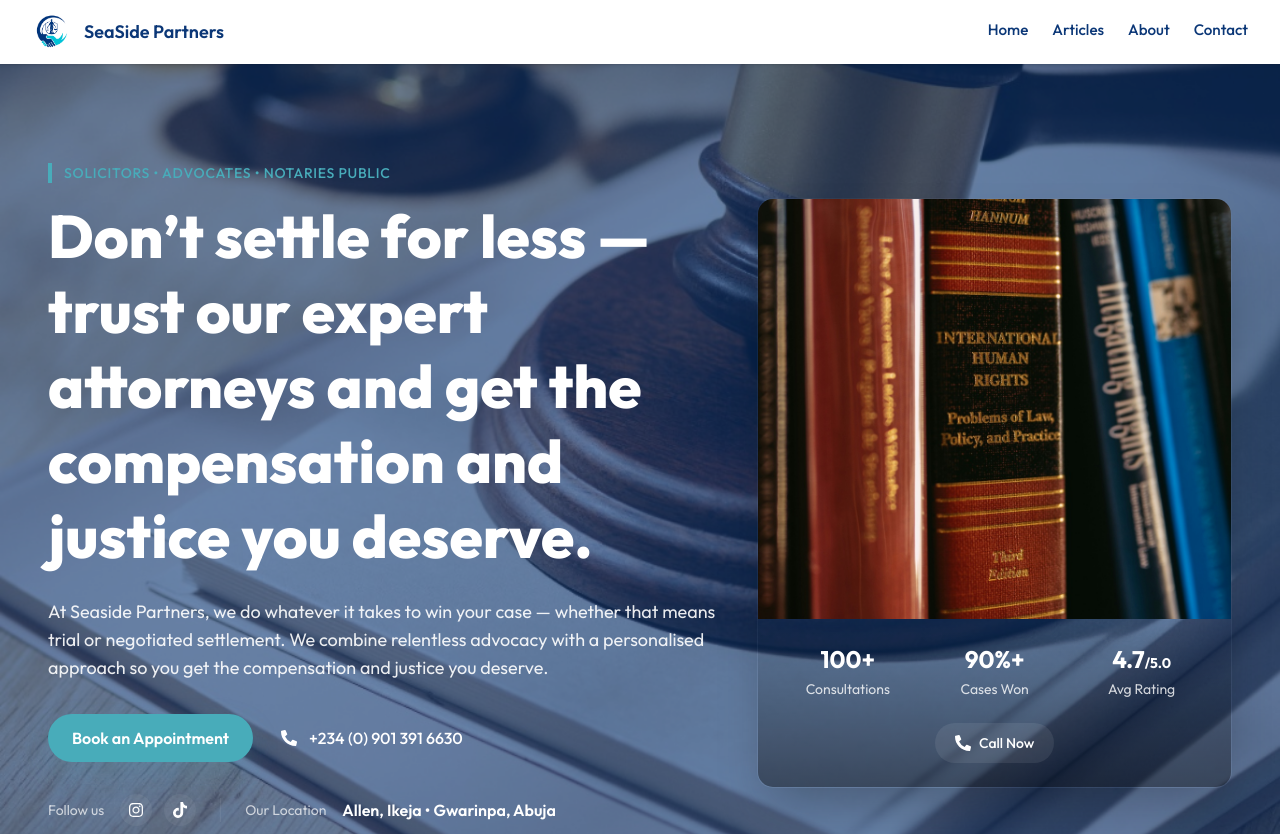
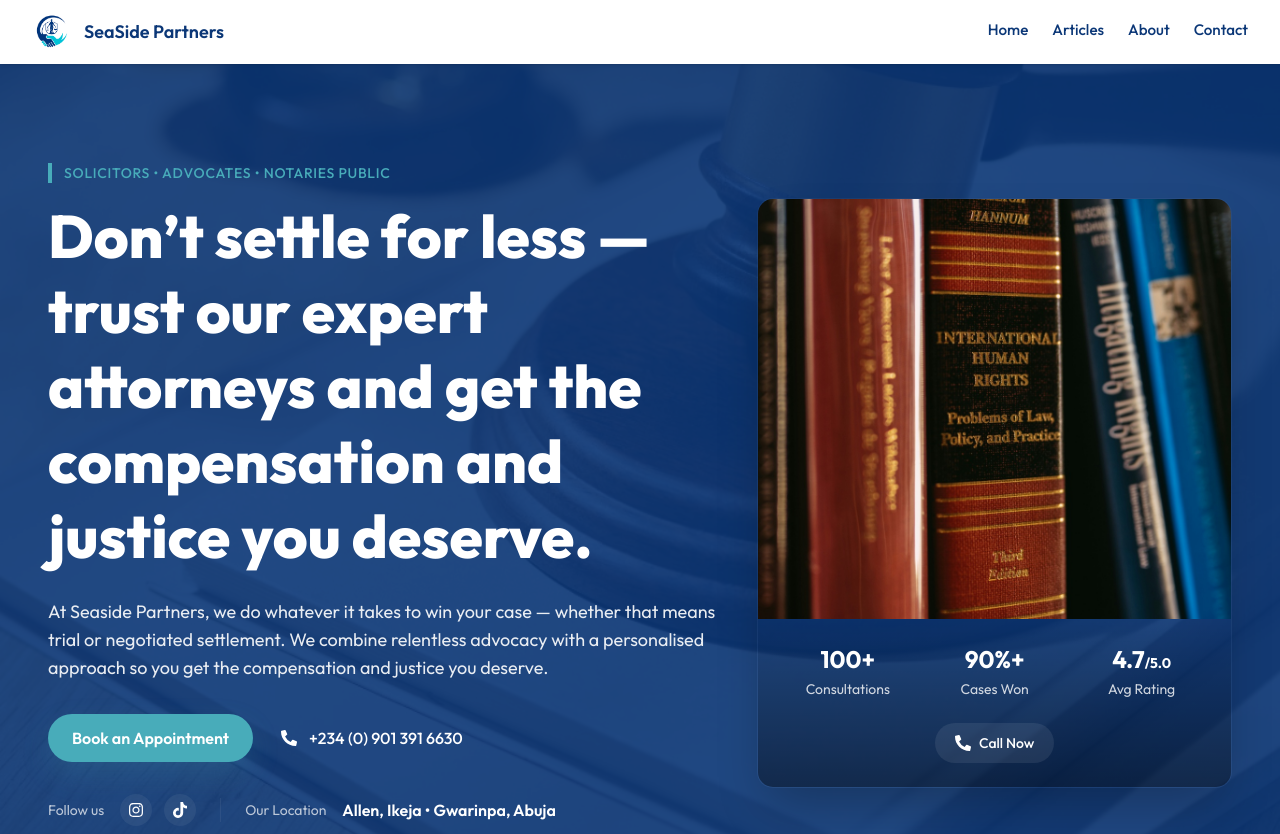
Before and after one commit to Hisaw304/seasidepartners, a React (Vite) app: page / in a window 1280 px wide. Shown: the top 834 px of the page. Built offline with nearby package versions, Linux system fonts and the light colour scheme.

Commit message:
index update

```diff
--- a/index.html
+++ b/index.html
@@ -36,7 +36,7 @@
     />
     <meta
       property="og:description"
-      content="Browse Seaside Partners' articles for practical legal guidance and expert commentary on business and personal legal matters."
+      content="Seaside Partners — expert legal insights, practical guides and timely commentary from experienced attorneys. Read our articles on contracts, litigation, corporate law and more."
     />
     <meta property="og:url" content="https://www.seasidepartners.org/" />
     <meta
--- a/src/components/Hero.jsx
+++ b/src/components/Hero.jsx
@@ -58,7 +58,7 @@ export default function Hero() {
       }}
     >
       {/* Overlay — dark blue with reduced intensity */}
-      <div className="absolute inset-0 bg-[var(--color-dark-blue)]/60" />
+      <div className="absolute inset-0 bg-[var(--color-dark-blue)]/90" />
 
       <div className="relative z-10 max-w-7xl mx-auto px-6 lg:px-12 py-16 lg:py-24">
         <motion.div
```
